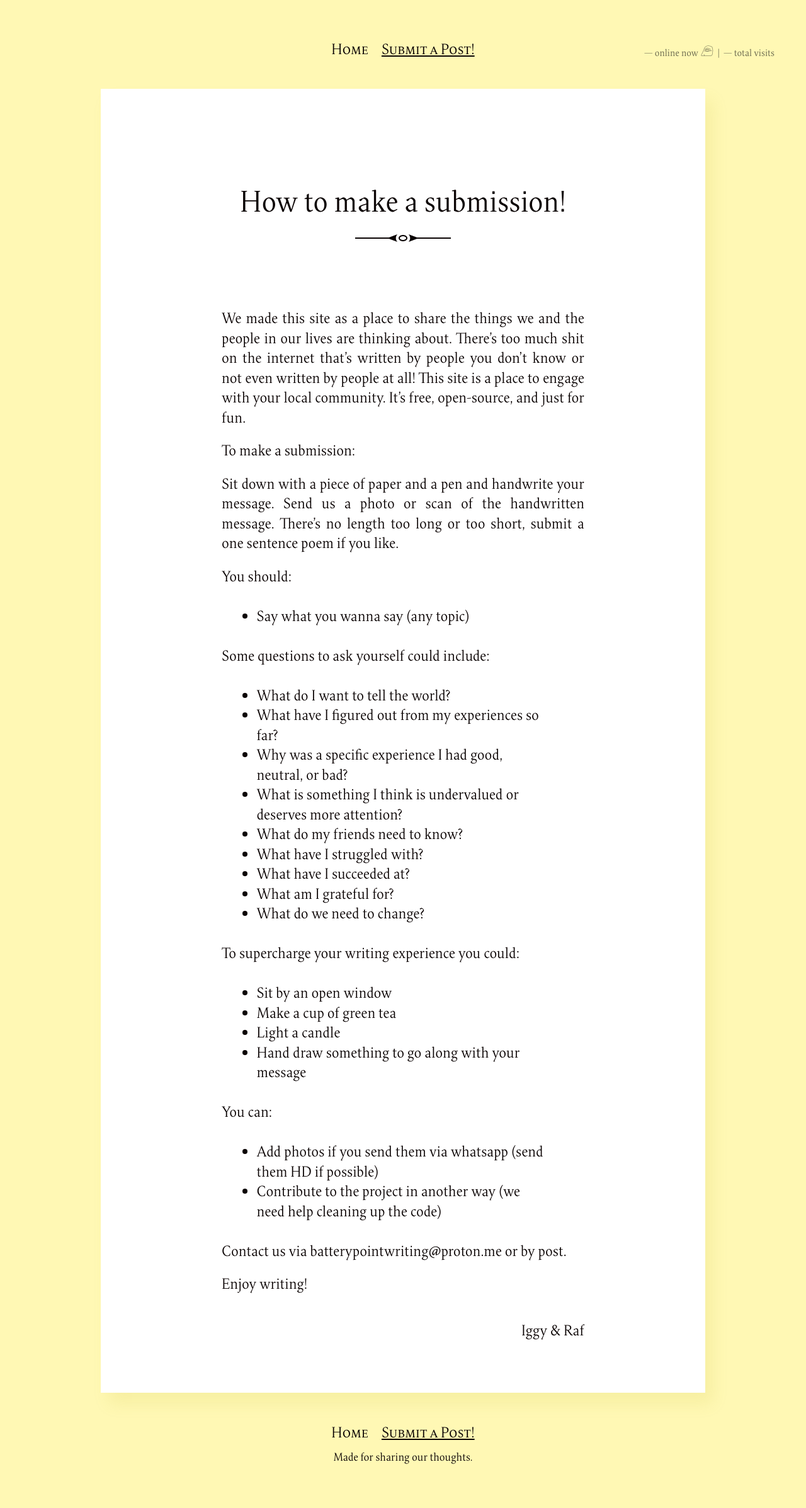
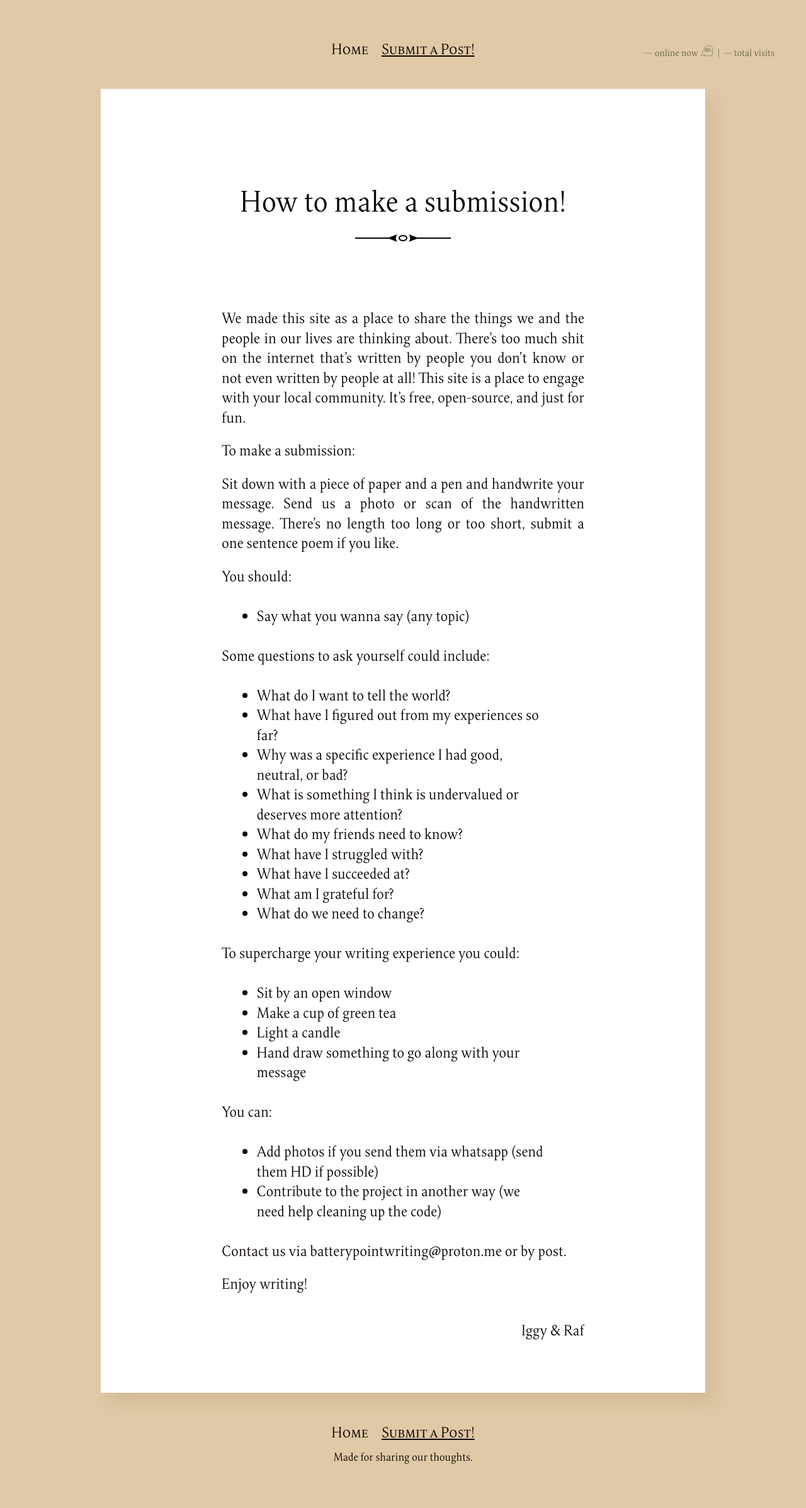
Before and after one commit to batterypointwriting/batterypointwriting.github.io, a Jekyll site: the page built from submit.md, in a window 1280 px wide. Shown: the whole page at 63% size. Built offline with Jekyll 4.4.1, drawn with Linux system fonts in a browser that asks for light colours.

Commit message:
Update _variables.scss

```diff
--- a/_sass/_variables.scss
+++ b/_sass/_variables.scss
@@ -1,4 +1,4 @@
-$brand-color:         #fff8b4;
+$brand-color:         #E0C9A6;
 $highlight:           darken($brand-color, 45%);
 $text-color:          #0b0404;
 $muted-text-color:    #64644B;
```
